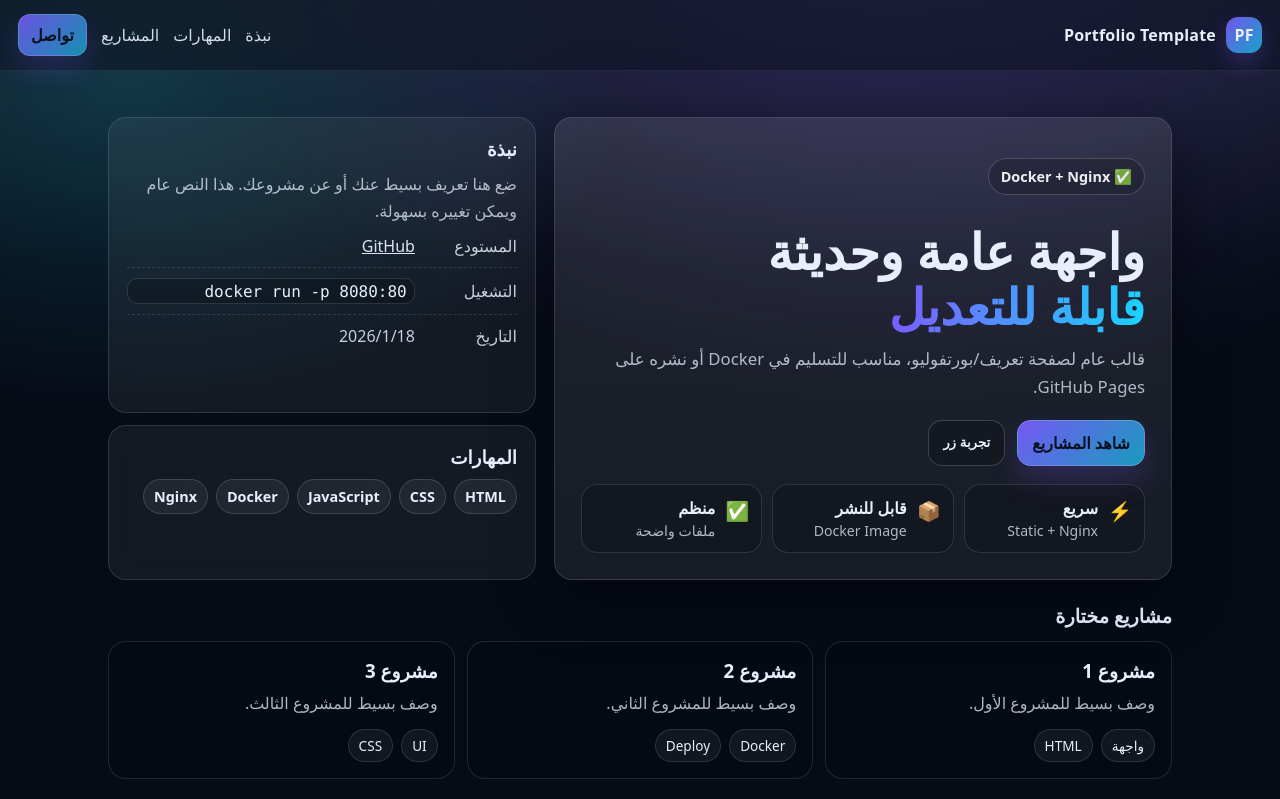
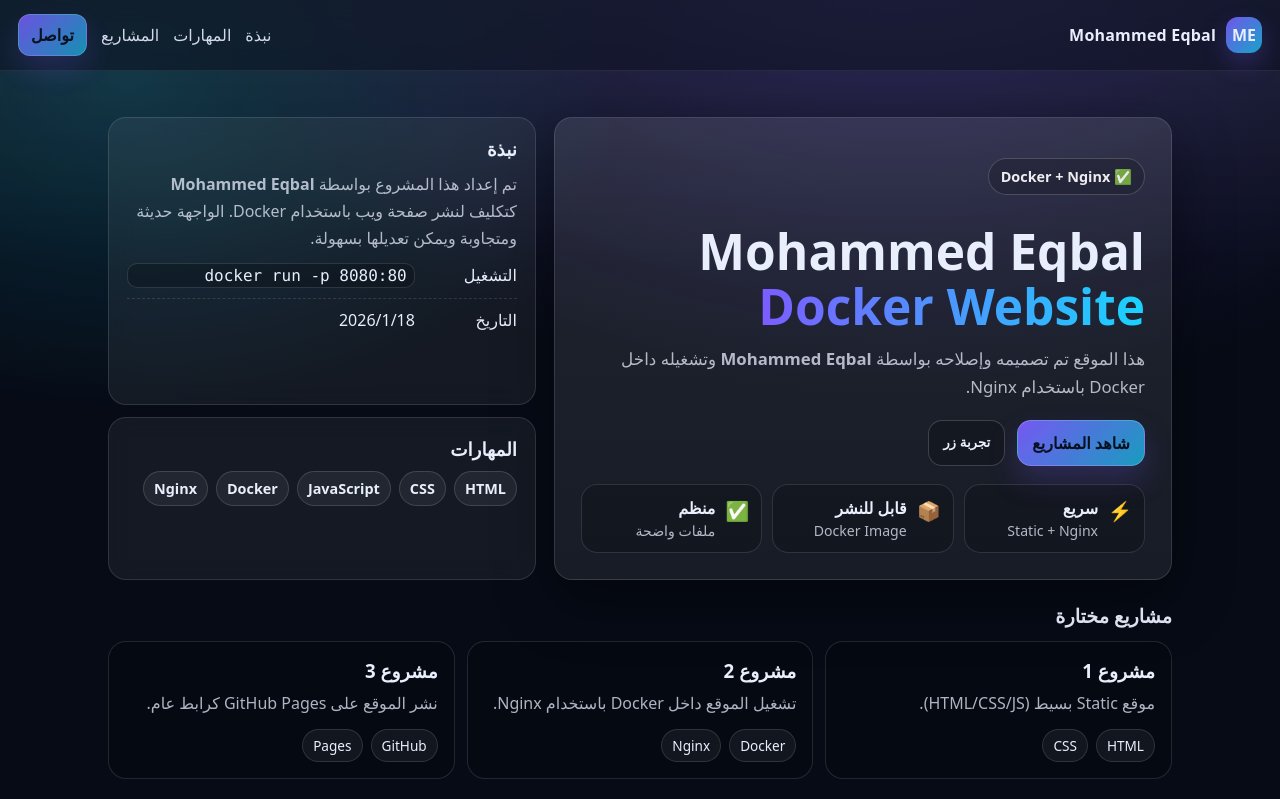
Before and after one commit to mohammed140989/Mohammed-Eqbal, a plain HTML site: page index.html in a window 1280 px wide. Shown: the top 799 px of the page. Drawn offline with Linux system fonts and the light colour scheme.

Commit message:
Add Mohammed Eqbal name + final UI

```diff
--- a/index.html
+++ b/index.html
@@ -3,8 +3,8 @@
 <head>
   <meta charset="UTF-8" />
   <meta name="viewport" content="width=device-width, initial-scale=1.0" />
-  <title>Portfolio Template</title>
-  <meta name="description" content="واجهة عامة (Template) قابلة للتعديل - Docker + Nginx" />
+  <title>Mohammed Eqbal | Portfolio</title>
+  <meta name="description" content="موقع شخصي حديث منشور عبر Docker + Nginx" />
   <link rel="stylesheet" href="style.css" />
 </head>
 <body>
@@ -12,8 +12,8 @@
 
   <header class="nav">
     <div class="brand">
-      <span class="logo">PF</span>
-      <span class="brand-text">Portfolio Template</span>
+      <span class="logo">ME</span>
+      <span class="brand-text">Mohammed Eqbal</span>
     </div>
 
     <nav class="links" id="links">
@@ -30,9 +30,11 @@
     <section class="hero">
       <div class="hero-card">
         <p class="badge">✅ Docker + Nginx</p>
-        <h1>واجهة عامة وحديثة<br><span class="grad">قابلة للتعديل</span></h1>
+
+        <h1>Mohammed Eqbal<br><span class="grad">Docker Website</span></h1>
+
         <p class="sub">
-          قالب عام لصفحة تعريف/بورتفوليو، مناسب للتسليم في Docker أو نشره على GitHub Pages.
+          هذا الموقع تم تصميمه وإصلاحه بواسطة <b>Mohammed Eqbal</b> وتشغيله داخل Docker باستخدام Nginx.
         </p>
 
         <div class="actions">
@@ -69,11 +71,11 @@
         <div class="card" id="about">
           <h2>نبذة</h2>
           <p>
-            ضع هنا تعريف بسيط عنك أو عن مشروعك. هذا النص عام ويمكن تغييره بسهولة.
+            تم إعداد هذا المشروع بواسطة <b>Mohammed Eqbal</b> كتكليف لنشر صفحة ويب باستخدام Docker.
+            الواجهة حديثة ومتجاوبة ويمكن تعديلها بسهولة.
           </p>
 
           <ul class="meta">
-            <li><span>المستودع</span><a href="#" id="repoLink">GitHub</a></li>
             <li><span>التشغيل</span><code>docker run -p 8080:80</code></li>
             <li><span>التاريخ</span><span id="today">—</span></li>
           </ul>
@@ -98,28 +100,28 @@
       <div class="cards">
         <article class="pcard">
           <h3>مشروع 1</h3>
-          <p>وصف بسيط للمشروع الأول.</p>
+          <p>موقع Static بسيط (HTML/CSS/JS).</p>
           <div class="row">
-            <span class="tag">واجهة</span>
             <span class="tag">HTML</span>
+            <span class="tag">CSS</span>
           </div>
         </article>
 
         <article class="pcard">
           <h3>مشروع 2</h3>
-          <p>وصف بسيط للمشروع الثاني.</p>
+          <p>تشغيل الموقع داخل Docker باستخدام Nginx.</p>
           <div class="row">
             <span class="tag">Docker</span>
-            <span class="tag">Deploy</span>
+            <span class="tag">Nginx</span>
           </div>
         </article>
 
         <article class="pcard">
           <h3>مشروع 3</h3>
-          <p>وصف بسيط للمشروع الثالث.</p>
+          <p>نشر الموقع على GitHub Pages كرابط عام.</p>
           <div class="row">
-            <span class="tag">UI</span>
-            <span class="tag">CSS</span>
+            <span class="tag">GitHub</span>
+            <span class="tag">Pages</span>
           </div>
         </article>
       </div>
@@ -148,7 +150,7 @@
     </section>
 
     <footer class="footer">
-      <p>© <span id="year">—</span> Portfolio Template — Built with Docker.</p>
+      <p>© <span id="year">—</span> Mohammed Eqbal — Built with Docker.</p>
     </footer>
   </main>
 
--- a/script.js
+++ b/script.js
@@ -16,40 +16,24 @@
   }
 
   function init() {
-    // Year + Today
     safeSetText("year", new Date().getFullYear());
     safeSetText("today", new Date().toLocaleDateString("ar"));
 
-    // Repo link (اختياري: ضع رابطك هنا)
-    const repoLink = $("repoLink");
-    if (repoLink) {
-      // ضع رابط المستودع الحقيقي إن أردت:
-      // repoLink.href = "https://github.com/USERNAME/REPO";
-      repoLink.href = "#";
-    }
+    const toastBtn = $("toastBtn");
+    if (toastBtn) toastBtn.addEventListener("click", () => showToast("✅ الموقع يعمل بنجاح"));
 
-    // Toast button
-    const toastBtn = $("toastBtn");
-    if (toastBtn) {
-      toastBtn.addEventListener("click", () => showToast("✅ كل شيء يعمل بشكل ممتاز"));
-    }
-
-    // Contact form (تجريبي)
     const form = $("contactForm");
     if (form) {
       form.addEventListener("submit", (e) => {
         e.preventDefault();
-        showToast("✅ تم (تجريبي) — لا يتم إرسال بيانات");
+        showToast("✅ تم الإرسال (تجريبي)");
       });
     }
 
-    // Mobile menu
     const menuBtn = $("menuBtn");
     const links = $("links");
     if (menuBtn && links) {
-      menuBtn.addEventListener("click", () => {
-        links.classList.toggle("open");
-      });
+      menuBtn.addEventListener("click", () => links.classList.toggle("open"));
     }
   }
 
--- a/style.css
+++ b/style.css
@@ -229,8 +229,6 @@ h1{
   border-top:1px dashed rgba(255,255,255,.12);
 }
 .meta li:first-child{border-top:none; padding-top:0}
-.meta span{color:rgba(232,238,252,.85)}
-.meta a{opacity:.95; text-decoration:underline}
 
 .chips{display:flex; flex-wrap:wrap; gap:8px}
 .chip{
@@ -275,7 +273,6 @@ h1{
 }
 
 .contact{margin-top:22px}
-
 .form{display:grid; gap:10px}
 label{display:grid; gap:6px; color:rgba(232,238,252,.9); font-weight:700}
 
@@ -313,10 +310,7 @@ input:focus, textarea:focus{border-color: rgba(25,211,255,.55)}
   transition: .25s ease;
   backdrop-filter: blur(10px);
 }
-.toast.show{
-  opacity:1;
-  transform: translateY(0);
-}
+.toast.show{opacity:1; transform: translateY(0)}
 
 @media (max-width: 920px){
   .hero{grid-template-columns:1fr}
```
